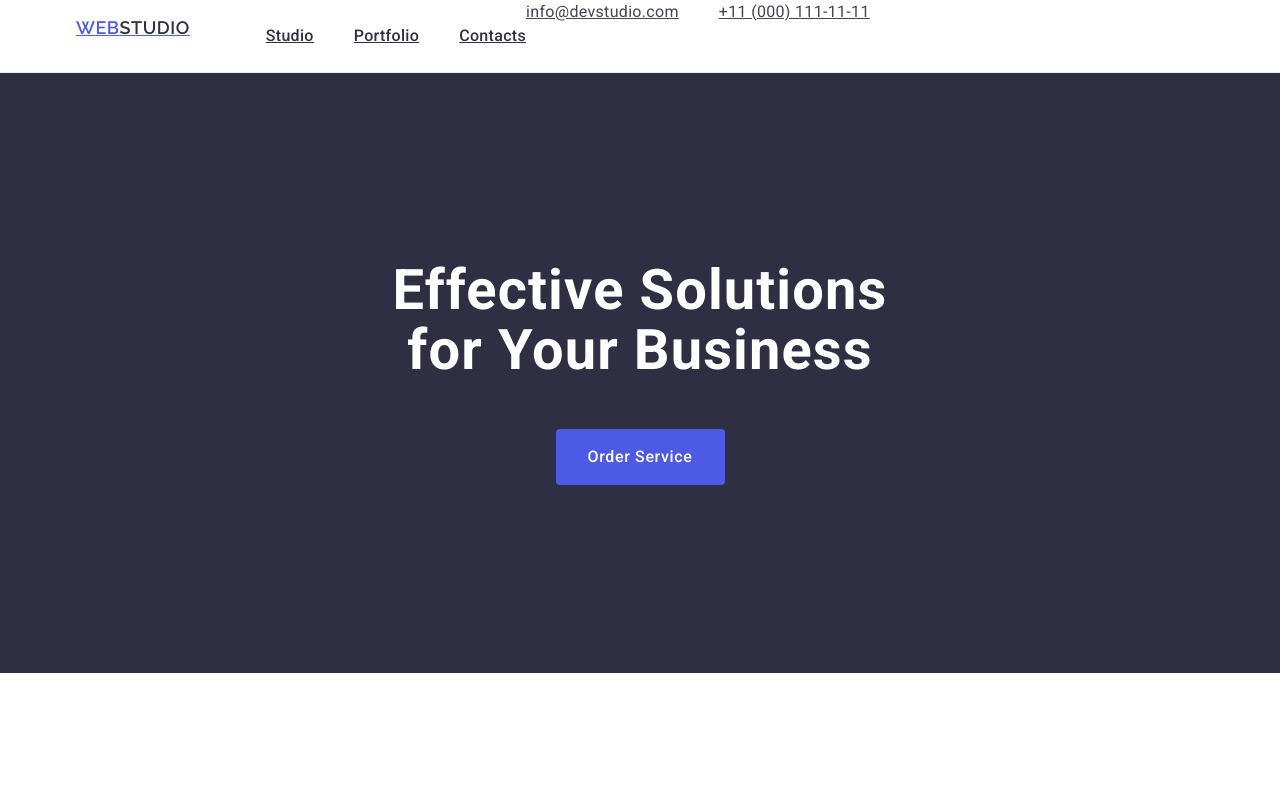
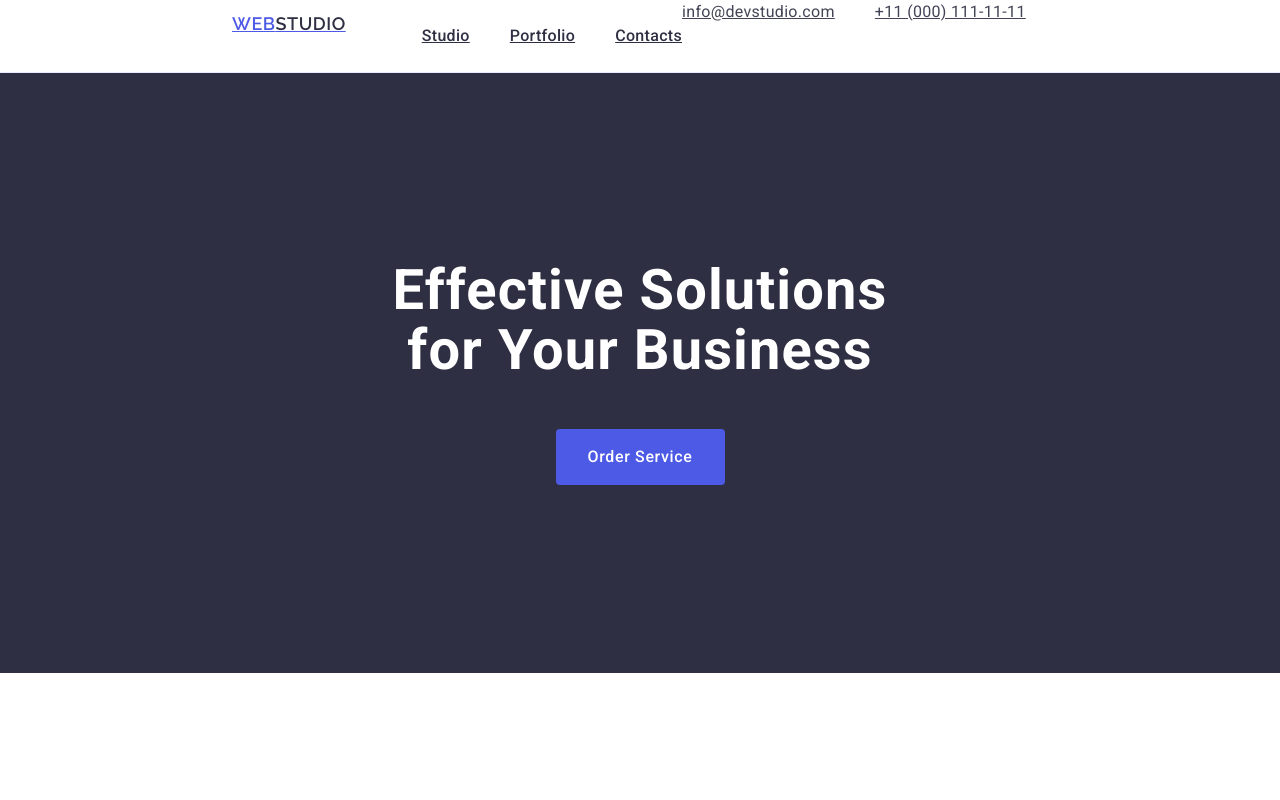
Before and after one commit to berkince14/goit-markup-hw-03, a plain HTML site: page index.html in a window 1280 px wide. Shown: the top 800 px of the page. Drawn offline with nearby package versions, Linux system fonts and the light colour scheme.

Commit message:
updated css

```diff
--- a/css/styles.css
+++ b/css/styles.css
@@ -71,9 +71,10 @@ body {
   line-height: 1.17;
   letter-spacing: 0.03em;
   text-transform: uppercase;
+  display: inline-block;
   margin-right: 76px;
-  display: inline-block;
-  margin-bottom: 16px;
+  margin-left: 156px;
+  margin-bottom: 24px;
   color: #4d5ae5;
 }
 
@@ -254,6 +255,8 @@ img {
 
 .header-container {
   display: flex;
+  width: 1440px;
+  height: 72px;
 }
 
 .container {
```
